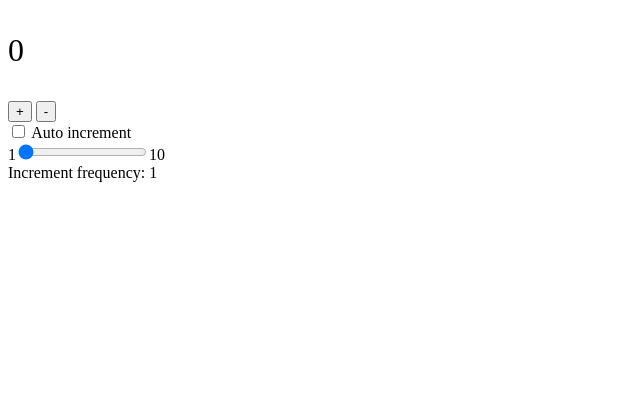
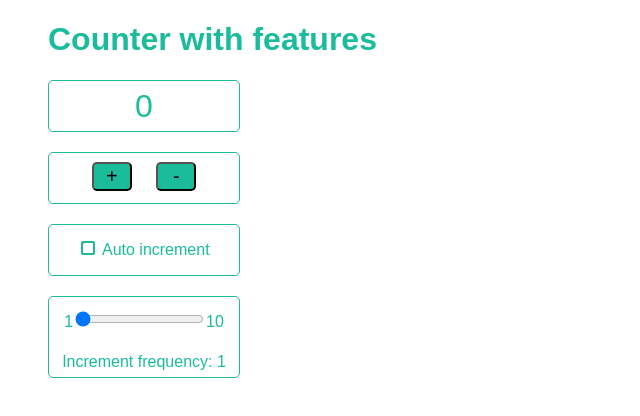
Before and after one commit to fortymorgan/counter, a plain HTML site: page index.html in a window 1280 px wide. Shown: the whole page, without its empty margins (0-640 px from the left). Drawn offline with Linux system fonts and the light colour scheme.

Commit message:
add stylesheet

```diff
--- a/index.html
+++ b/index.html
@@ -3,21 +3,23 @@
     <head>
         <meta charset="UTF-8">
         <title>My project</title>
+        <link href="style.css" rel="stylesheet">
     </head>
     <body>
-        <div>
-            <p style="font-size: 32px" id='counter'></p>
+        <h1>Counter with features</h1>
+        <div class="count">
+            <span style="font-size: 32px" id='counter'></span>
         </div>
-        <div>
+        <div class="buttons">
             <button id='plus'>+</button>
             <button id='minus'>-</button>
         </div>
-        <div>
+        <div class="checks">
             <input type="checkbox" id="incCheck">
             <label for="incCheck">Auto increment</label>
         </div>
-        <div>
-            1<input type="range" id="incFreq" min="1" max="10" step="1" value="1">10<br>
+        <div class="increm">
+            1<input type="range" id="incFreq" min="1" max="10" step="1" value="1">10
             <label for="incFreq">Increment frequency: </label><output></output>
         </div>
             <script src="script.js"></script>
--- /dev/null
+++ b/style.css
@@ -0,0 +1,52 @@
+.checks,
+.buttons,
+.increm,
+.count {
+    width: 180px;
+    height: 40px;
+    padding: 5px;
+    border: 1px solid #1abc9c;
+    border-radius: 5px;
+    text-align: center;
+    vertical-align: middle;
+    line-height: 40px;
+    margin-left: 40px;
+    margin-bottom: 20px;
+}
+
+button {
+    width: 40px;
+    font-size: 20px;
+    background: #1abc9c;
+    border-radius: 5px;
+    display: inline-block;
+    margin: 0 10px;
+}
+
+.increm {
+    height: 70px;
+}
+
+body {
+    color: #1abc9c;
+    font-family: "Arial", serif;
+}
+
+h1 {
+    margin-left: 40px;
+}
+
+input {
+    position: relative;
+}
+
+input[type="checkbox"]::before {
+    content: "";
+    position: absolute;
+    top: -1px;
+    left: -1px;
+    width: 10px;
+    height: 10px;
+    border: 2px solid #1abc9c;
+    border-radius: 2px;
+}
```
